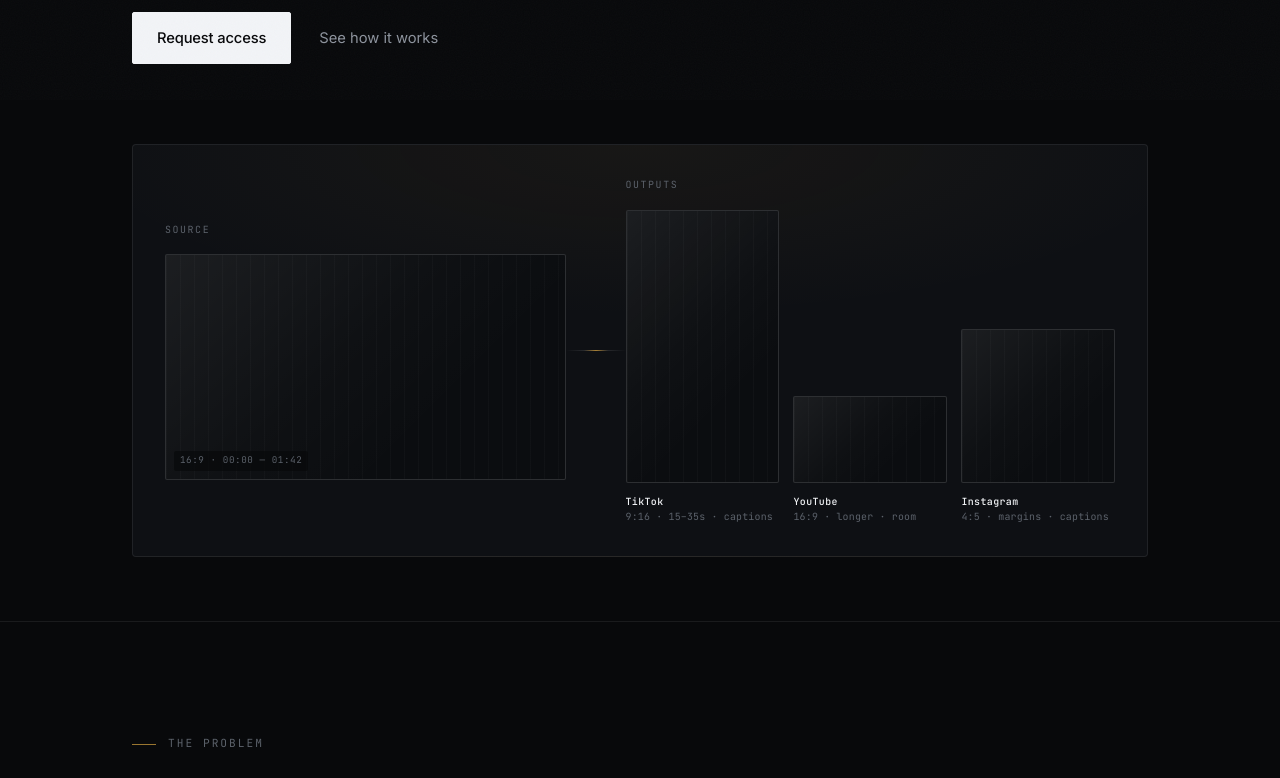
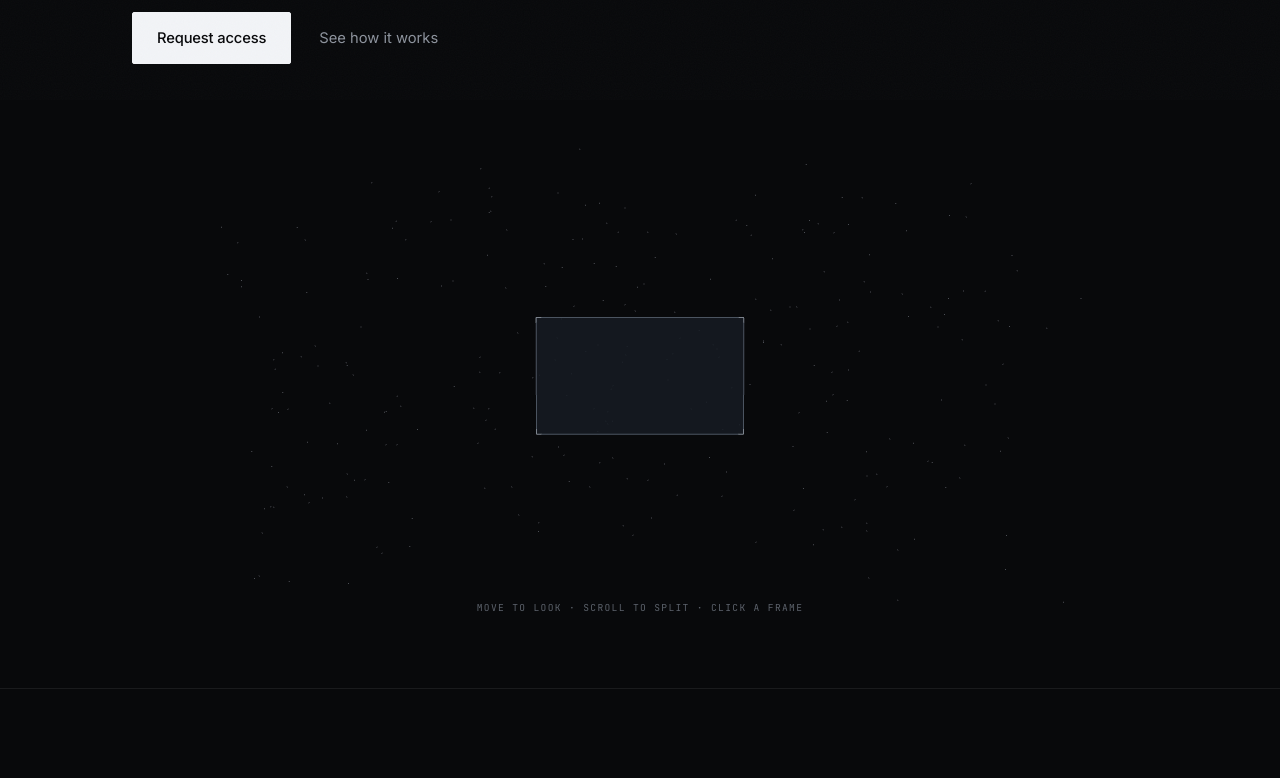
Before and after one commit to cnpt9db5gp-cpu/repackage, a plain HTML site: page docs/index.html in a window 1280 px wide. Shown: the part 700-1478 px from the top of the page. Drawn offline with nearby package versions, Linux system fonts and the light colour scheme; animation ran at ten frames a second.

Commit message:
feat: 3D hero scene — the product as space, not text
One 16:9 plane fractures into three planes at their true aspect ratios, each
carrying the safe-area guide its platform actually enforces. That IS the
product, so the hero shows it rather than describing it.

Interaction
- pointer  → camera parallax and group tilt; the field leans toward you
- scroll  → drives the split, staggered so it reads as a sequence
- hover   → identifies a plane, dims the others
- click   → that plane comes forward

Robustness, learned the hard way
- readPixels self-check before the scene is shown. A canvas that exists but
  painted nothing looks broken, so the page proves it drew before trusting it;
  otherwise the verified static stage stays.
- contrast: first pass used 0x2a2f37 edges on 0x08090b — technically rendered,
  functionally invisible. Edges now 0x525c68 plus corner ticks.
- geometry is a handful of planes, DPR capped at 1.75, pauses when hidden or
  offscreen. Cost is negligible; it should be.

Verified: WebGL rasterises (readPixels confirms lit pixels). Headless Chrome
does not composite a WebGL canvas into screenshots, so the visual is
unconfirmed by screenshot and needs one human look in a real browser.

```diff
--- /dev/null
+++ b/docs/assets/scene.js
@@ -0,0 +1,407 @@
+/**
+ * repackage — hero scene
+ *
+ * The product is: ONE source video becomes THREE correctly-proportioned cuts.
+ * So the hero is exactly that, in space. A single 16:9 plane fractures into
+ * three planes at their true aspect ratios, each carrying the safe-area guide
+ * that platform actually enforces.
+ *
+ * Interaction:
+ *   pointer  → camera parallax + group tilt (the scene leans toward you)
+ *   scroll  → drives the split, so the story is told by moving, not by reading
+ *   hover   → identifies a plane; labels respond
+ *   click   → that plane comes forward
+ *
+ * Constraints held to:
+ *   - no build step, no framework, no npm
+ *   - degrades to the CSS stage if WebGL is unavailable
+ *   - degrades to a static composition under prefers-reduced-motion
+ *   - pauses when hidden or offscreen
+ *   - device pixel ratio capped; geometry is trivial by design
+ */
+
+import * as THREE from "three";
+
+/* ------------------------------------------------------------------ */
+/* config                                                              */
+/* ------------------------------------------------------------------ */
+
+const ACCENT = 0xd9a441;
+const INK = 0x8d939d;
+// Edge colour must read against #08090b. The first pass used 0x2a2f37, which
+// is nearly the background — the scene rendered correctly and was invisible.
+// Contrast is a functional requirement, not a taste call.
+const DIM = 0x525c68;
+const PANEL = 0x161b23;
+
+const PLATFORMS = [
+  { key: "tiktok", name: "TikTok", ar: 9 / 16, size: [0.86, 1.53], slot: [-3.15, 0, -0.55], meta: "9:16 · 15–35s · captions" },
+  { key: "youtube", name: "YouTube", ar: 16 / 9, size: [2.72, 1.53], slot: [0, 0, 0.45], meta: "16:9 · longer · room" },
+  { key: "instagram", name: "Instagram", ar: 4 / 5, size: [1.22, 1.53], slot: [3.15, 0, -0.55], meta: "4:5 · 30–90s · margins" },
+];
+
+const reduceMotion = window.matchMedia("(prefers-reduced-motion: reduce)").matches;
+
+/* ------------------------------------------------------------------ */
+/* boot                                                                */
+/* ------------------------------------------------------------------ */
+
+const canvas = document.getElementById("scene");
+if (!canvas) throw new Error("no canvas");
+
+let renderer;
+try {
+  renderer = new THREE.WebGLRenderer({ canvas, antialias: true, alpha: true, powerPreference: "low-power" });
+} catch (err) {
+  fallback("webgl-unavailable");
+  throw err;
+}
+
+if (!renderer.getContext()) fallback("no-context");
+
+// Cap DPR. The scene is a handful of planes; more pixels buys nothing and
+// costs battery on exactly the phones that need this page to be cheap.
+renderer.setPixelRatio(Math.min(window.devicePixelRatio, 1.75));
+
+const scene = new THREE.Scene();
+const camera = new THREE.PerspectiveCamera(38, 1, 0.1, 100);
+camera.position.set(0, 0.25, 11);
+
+/* ------------------------------------------------------------------ */
+/* geometry helpers                                                    */
+/* ------------------------------------------------------------------ */
+
+/** A frame: translucent panel, crisp edge, and an inner safe-area rectangle. */
+function makeFrame(w, h, { accent = false, safeInset = null } = {}) {
+  const group = new THREE.Group();
+
+  const panel = new THREE.Mesh(
+    new THREE.PlaneGeometry(w, h),
+    new THREE.MeshBasicMaterial({
+      color: PANEL,
+      transparent: true,
+      opacity: 0.9,
+      side: THREE.DoubleSide,
+      depthWrite: false,
+    })
+  );
+  group.add(panel);
+
+  // Outer edge
+  const edge = new THREE.LineSegments(
+    new THREE.EdgesGeometry(new THREE.PlaneGeometry(w, h)),
+    new THREE.LineBasicMaterial({ color: accent ? ACCENT : DIM, transparent: true, opacity: 0.9 })
+  );
+  group.add(edge);
+
+  // Corner ticks — a second, brighter cue so the frame reads even at low
+  // contrast or on a dim display.
+  const tick = 0.09;
+  const pts = [];
+  for (const sx of [-1, 1]) {
+    for (const sy of [-1, 1]) {
+      const cx = (sx * w) / 2;
+      const cy = (sy * h) / 2;
+      pts.push(cx, cy, 0.001, cx - sx * tick, cy, 0.001);
+      pts.push(cx, cy, 0.001, cx, cy - sy * tick, 0.001);
+    }
+  }
+  const tg = new THREE.BufferGeometry();
+  tg.setAttribute("position", new THREE.Float32BufferAttribute(pts, 3));
+  const ticks = new THREE.LineSegments(
+    tg,
+    new THREE.LineBasicMaterial({ color: accent ? ACCENT : INK, transparent: true, opacity: 0.75 })
+  );
+  group.add(ticks);
+
+  // Safe-area guide — the platform's own rule, drawn where it actually applies.
+  if (safeInset) {
+    const sw = w - safeInset.x * 2;
+    const sh = h - safeInset.y * 2;
+    if (sw > 0.05 && sh > 0.05) {
+      const guide = new THREE.LineSegments(
+        new THREE.EdgesGeometry(new THREE.PlaneGeometry(sw, sh)),
+        new THREE.LineBasicMaterial({ color: ACCENT, transparent: true, opacity: 0.55 })
+      );
+      group.add(guide);
+    }
+  }
+
+  return { group, panel, edge };
+}
+
+/* ------------------------------------------------------------------ */
+/* build                                                               */
+/* ------------------------------------------------------------------ */
+
+// The single source frame
+const sourceFrame = makeFrame(3.6, 2.025, { accent: false });
+sourceFrame.group.position.z = 0;
+scene.add(sourceFrame.group);
+
+// The three outputs
+const targets = PLATFORMS.map((p) => {
+  const [w, h] = p.size;
+  // TikTok and Instagram crop hard from the top and bottom — show that.
+  const inset = p.key === "tiktok" ? { x: 0.07, y: 0.12 } : p.key === "instagram" ? { x: 0.09, y: 0.06 } : null;
+  const frame = makeFrame(w, h, { accent: false, safeInset: inset });
+
+  frame.group.position.set(0, 0, 0);
+  frame.group.scale.setScalar(0.001);
+
+  // DOM label, projected each frame. Crisper than canvas text and selectable
+  // by screen readers, which canvas text is not.
+  const label = document.createElement("div");
+  label.className = "scene-label";
+  label.dataset.key = p.key;
+  label.innerHTML = `<b>${p.name}</b><span>${p.meta}</span>`;
+  document.getElementById("labels").appendChild(label);
+
+  scene.add(frame.group);
+  return { ...p, ...frame, label, hover: 0, focus: 0, current: new THREE.Vector3(0, 0, 0) };
+});
+
+// Ambient dust for depth. Cheap, and stops the void reading as flat black.
+const DUST = 260;
+const dustGeo = new THREE.BufferGeometry();
+const dustPos = new Float32Array(DUST * 3);
+for (let i = 0; i < DUST; i++) {
+  dustPos[i * 3] = (Math.random() - 0.5) * 22;
+  dustPos[i * 3 + 1] = (Math.random() - 0.5) * 11;
+  dustPos[i * 3 + 2] = -4 - Math.random() * 8;
+}
+dustGeo.setAttribute("position", new THREE.BufferAttribute(dustPos, 3));
+const dust = new THREE.Points(
+  dustGeo,
+  new THREE.PointsMaterial({ color: INK, size: 0.035, transparent: true, opacity: 0.5, sizeAttenuation: true })
+);
+scene.add(dust);
+
+/* ------------------------------------------------------------------ */
+/* interaction state                                                   */
+/* ------------------------------------------------------------------ */
+
+const pointer = { x: 0, y: 0, tx: 0, ty: 0 };
+let scrollProgress = 0;
+let currentProgress = 0;
+let hoverKey = null;
+let focusKey = null;
+let visible = true;
+
+// pointer → parallax target
+window.addEventListener(
+  "pointermove",
+  (e) => {
+    pointer.tx = (e.clientX / window.innerWidth) * 2 - 1;
+    pointer.ty = (e.clientY / window.innerHeight) * 2 - 1;
+  },
+  { passive: true }
+);
+
+window.addEventListener("pointerleave", () => {
+  pointer.tx = 0;
+  pointer.ty = 0;
+});
+
+// click a plane to bring it forward
+canvas.addEventListener("click", () => {
+  focusKey = focusKey === hoverKey ? null : hoverKey;
+});
+
+// scroll drives the split
+const readScroll = () => {
+  const hero = document.getElementById("top");
+  if (!hero) return;
+  const h = hero.offsetHeight || window.innerHeight;
+  const y = window.scrollY;
+  scrollProgress = Math.min(1, Math.max(0, (y - h * 0.15) / (h * 0.75)));
+};
+window.addEventListener("scroll", readScroll, { passive: true });
+readScroll();
+
+// stop burning frames when nobody's looking
+document.addEventListener("visibilitychange", () => {
+  visible = !document.hidden;
+});
+
+if ("IntersectionObserver" in window) {
+  new IntersectionObserver(
+    ([e]) => { visible = e.isIntersecting && !document.hidden; },
+    { threshold: 0 }
+  ).observe(canvas);
+}
+
+/* ------------------------------------------------------------------ */
+/* raycast hover                                                       */
+/* ------------------------------------------------------------------ */
+
+const raycaster = new THREE.Raycaster();
+const ndc = new THREE.Vector2();
+
+function updateHover() {
+  if (reduceMotion) return;
+  ndc.x = pointer.tx;
+  ndc.y = -pointer.ty;
+  raycaster.setFromCamera(ndc, camera);
+  const hits = raycaster.intersectObjects(targets.map((t) => t.group), true);
+  const key = hits.length ? hits[0].object.parent.userData.key ?? null : null;
+  hoverKey = key;
+  canvas.style.cursor = key ? "pointer" : "default";
+}
+
+targets.forEach((t) => (t.group.userData.key = t.key));
+
+/* ------------------------------------------------------------------ */
+/* resize                                                              */
+/* ------------------------------------------------------------------ */
+
+function resize() {
+  const r = canvas.parentElement.getBoundingClientRect();
+  const w = Math.max(1, r.width);
+  const h = Math.max(1, r.height);
+  renderer.setSize(w, h, false);
+  camera.aspect = w / h;
+
+  // Pull the camera back on narrow screens so the three frames still fit.
+  const needed = 8.6;
+  const vFov = (camera.fov * Math.PI) / 180;
+  const fitH = needed / 2 / Math.tan(vFov / 2);
+  const fitW = needed / 2 / Math.tan(vFov / 2) / camera.aspect;
+  camera.position.z = Math.max(7.5, fitH, fitW * 0.92);
+
+  camera.updateProjectionMatrix();
+}
+window.addEventListener("resize", resize);
+resize();
+
+/* ------------------------------------------------------------------ */
+/* loop                                                                */
+/* ------------------------------------------------------------------ */
+
+const easeOut = (t) => 1 - Math.pow(1 - t, 3);
+const clock = new THREE.Clock();
+
+function layout() {
+  const p = currentProgress;
+  const split = easeOut(p);
+
+  // The source doesn't vanish — it recedes. Provenance stays visible.
+  sourceFrame.group.position.z = -split * 4.2;
+  sourceFrame.group.scale.setScalar(1 - split * 0.42);
+  sourceFrame.panel.material.opacity = 0.85 - split * 0.5;
+  sourceFrame.edge.material.opacity = 0.9 - split * 0.55;
+
+  targets.forEach((t, i) => {
+    // stagger slightly so the fracture reads as a sequence, not a snap
+    const local = Math.min(1, Math.max(0, (p - i * 0.055) / (1 - 0.055 * 2)));
+    const e = easeOut(local);
+
+    t.group.position.set(t.slot[0] * e, t.slot[1] * e, t.slot[2] * e);
+    t.group.scale.setScalar(Math.max(0.001, e));
+
+    const isHover = hoverKey === t.key;
+    const isFocus = focusKey === t.key;
+    const dim = (hoverKey || focusKey) && !isHover && !isFocus;
+
+    t.hover += ((isHover ? 1 : 0) - t.hover) * 0.15;
+    t.focus += ((isFocus ? 1 : 0) - t.focus) * 0.15;
+
+    t.group.position.z += t.focus * 0.7;
+    t.group.rotation.y = (isHover ? 1 : isFocus ? 1 : 0) * -0.14 * (t.focus + t.hover * 0.5);
+
+    t.panel.material.opacity = (0.55 + e * 0.3) * (dim ? 0.45 : 1);
+    t.edge.material.opacity = (0.55 + e * 0.45) * (dim ? 0.4 : 1);
+    t.edge.material.color.setHex(isHover || isFocus ? ACCENT : DIM);
+
+    t.label.classList.toggle("is-active", isHover || isFocus);
+    t.label.classList.toggle("is-dim", dim);
+
+    t.current.copy(t.group.position);
+  });
+}
+
+function projectLabels() {
+  targets.forEach((t) => {
+    const v = t.current.clone().project(camera);
+    const x = (v.x * 0.5 + 0.5) * canvas.clientWidth;
+    const y = (-v.y * 0.5 + 0.5) * canvas.clientHeight;
+    t.label.style.transform = `translate(-50%, 0) translate(${x.toFixed(1)}px, ${(y + t.size[1] / 2 + 18).toFixed(1)}px)`;
+    t.label.style.opacity = String(currentProgress * (t.hover > 0.02 || t.focus > 0.02 ? 1 : 0.9));
+  });
+}
+
+function tick() {
+  requestAnimationFrame(tick);
+  if (!visible) return;
+
+  const dt = Math.min(0.05, clock.getDelta());
+
+  // ease scroll + pointer so nothing snaps
+  currentProgress += (scrollProgress - currentProgress) * Math.min(1, dt * 4.5);
+  pointer.x += (pointer.tx - pointer.x) * Math.min(1, dt * 2.4);
+  pointer.y += (pointer.ty - pointer.y) * Math.min(1, dt * 2.4);
+
+  if (!reduceMotion) {
+    updateHover();
+    layout();
+    projectLabels();
+
+    // camera leans toward the pointer; the whole field tilts with it
+    camera.position.x += (pointer.x * 0.85 - camera.position.x) * Math.min(1, dt * 2.2);
+    camera.position.y += (0.25 - pointer.y * 0.5 - camera.position.y) * Math.min(1, dt * 2.2);
+    camera.lookAt(0, 0, 0);
+
+    dust.rotation.y += dt * 0.012;
+    dust.rotation.x = pointer.y * 0.02;
+  } else if (currentProgress < 0.99) {
+    // reduced motion: jump straight to the composed end state, no motion
+    currentProgress = 1;
+    scrollProgress = 1;
+    layout();
+    projectLabels();
+  }
+
+  renderer.render(scene, camera);
+}
+
+function fallback(reason) {
+  document.documentElement.classList.remove("scene-live");
+  document.documentElement.classList.add("no-webgl");
+  const s = document.getElementById("scene-status");
+  if (s) s.textContent = reason;
+}
+
+// Prove the scene actually rasterised before showing it. A canvas that is
+// present but blank is worse than the static fallback — it looks broken.
+// Reading the framebuffer back is the only honest signal available: if the
+// pixels are still background, we did not draw.
+function pixelsDrew() {
+  try {
+    renderer.render(scene, camera);
+    const gl = renderer.getContext();
+    const w = gl.drawingBufferWidth;
+    const h = gl.drawingBufferHeight;
+    if (!w || !h) return false;
+
+    const buf = new Uint8Array(w * h * 4);
+    gl.readPixels(0, 0, w, h, gl.RGBA, gl.UNSIGNED_BYTE, buf);
+
+    // Count pixels that are meaningfully lighter than the page background.
+    let lit = 0;
+    const step = 4 * 7; // sparse sample; plenty for a coverage check
+    for (let i = 0; i < buf.length; i += step) {
+      if (buf[i] > 40 || buf[i + 1] > 40 || buf[i + 2] > 40) lit++;
+    }
+    return lit > 0;
+  } catch (err) {
+    return false;
+  }
+}
+
+if (pixelsDrew()) {
+  document.documentElement.classList.add("scene-live");
+  requestAnimationFrame(tick);
+} else {
+  // Did not draw. Keep the verified static stage and say so.
+  fallback("canvas-empty");
+}
--- a/docs/assets/style.css
+++ b/docs/assets/style.css
@@ -398,6 +398,96 @@ footer { border-top: 1px solid var(--line); padding: 2rem 0; }
 /* Safety net: if JS ran but the observer never fired, show everything. */
 .js .reveal.failed { opacity: 1; transform: none; }
 
+
+/* ============================================================
+   hero scene — WebGL, with a static fallback
+   ============================================================ */
+
+.scene-wrap { margin-top: 4rem; }
+
+.scene-frame {
+  position: relative;
+  width: 100%;
+  height: clamp(420px, 62vh, 720px);
+}
+
+#scene {
+  display: block;
+  width: 100%;
+  height: 100%;
+}
+
+.scene-labels {
+  position: absolute; inset: 0;
+  pointer-events: none;
+}
+
+.scene-label {
+  position: absolute; top: 0; left: 0;
+  will-change: transform;
+  text-align: center;
+  white-space: nowrap;
+  transition: opacity 0.4s var(--ease);
+}
+.scene-label b {
+  display: block;
+  font-family: var(--mono);
+  font-size: 0.66rem;
+  font-weight: 500;
+  letter-spacing: 0.1em;
+  text-transform: uppercase;
+  color: var(--dim);
+  transition: color 0.35s var(--ease);
+}
+.scene-label span {
+  display: block;
+  font-family: var(--mono);
+  font-size: 0.58rem;
+  color: var(--dimmer);
+  margin-top: 2px;
+}
+.scene-label.is-active b { color: var(--accent); }
+.scene-label.is-dim { opacity: 0.35; }
+
+.scene-hint {
+  position: absolute; left: 50%; bottom: 0.5rem;
+  transform: translateX(-50%);
+  margin: 0;
+  font-family: var(--mono);
+  font-size: 0.6rem;
+  letter-spacing: 0.14em;
+  text-transform: uppercase;
+  color: var(--dimmer);
+  pointer-events: none;
+}
+
+.sr-only {
+  position: absolute; width: 1px; height: 1px;
+  padding: 0; margin: -1px; overflow: hidden;
+  clip: rect(0 0 0 0); white-space: nowrap; border: 0;
+}
+
+/* Labels and hints only exist once the scene is actually rendering. */
+.scene-labels, .scene-hint { opacity: 0; transition: opacity 0.6s var(--ease); }
+.scene-live .scene-labels, .scene-live .scene-hint { opacity: 1; }
+
+/* Fallback logic: the static stage is hidden by default and only shown when
+   WebGL is unavailable, so nobody ever sees both. */
+#stage-fallback { display: none; }
+.no-webgl #stage-fallback { display: block; }
+.no-webgl .scene-frame { display: none; }
+.no-webgl .scene-wrap { margin-top: 5rem; }
+
+@media (max-width: 620px) {
+  .scene-frame { height: clamp(320px, 48vh, 420px); }
+  .scene-label span { display: none; }
+  .scene-hint { font-size: 0.52rem; }
+}
+
+@media (prefers-reduced-motion: reduce) {
+  .scene-labels { opacity: 1; }
+}
+
 /* ---------------- responsive ---------------- */
 
 @media (max-width: 900px) {
--- a/docs/index.html
+++ b/docs/index.html
@@ -61,46 +61,32 @@
   </div>
 
   <!-- the product, shown -->
-  <div class="shell stage-wrap reveal" style="--d:320ms">
+  <div class="scene-wrap reveal" style="--d:320ms">
+    <div class="scene-frame">
+      <canvas id="scene" aria-hidden="true"></canvas>
+      <div id="labels" class="scene-labels" aria-hidden="true"></div>
+      <p class="scene-hint">move to look &middot; scroll to split &middot; click a frame</p>
+      <span id="scene-status" class="sr-only"></span>
+    </div>
+
+    <!-- Static fallback. Only shown when WebGL is unavailable. -->
+    <div class="stage-wrap" id="stage-fallback">
       <div class="stage" id="stage">
         <div class="stage-src">
           <div class="label">source</div>
           <div class="frame frame-src">
             <div class="content"></div>
-          <span class="dims">16:9 · 00:00 — 01:42</span>
+            <span class="dims">16:9 &middot; 00:00 &mdash; 01:42</span>
           </div>
         </div>
-
         <div class="stage-wire"><span></span></div>
-
         <div class="stage-outs">
           <div class="label">outputs</div>
           <div class="outs">
-          <figure class="out" data-ar="9:16">
-            <div class="frame frame-tall">
-              <div class="content"></div>
-              <div class="safe"></div>
-              <div class="caption">caption</div>
+            <figure class="out" data-ar="9:16"><div class="frame frame-tall"><div class="content"></div><div class="safe"></div></div><figcaption><b>TikTok</b><span>9:16 &middot; 15&ndash;35s</span></figcaption></figure>
+            <figure class="out" data-ar="16:9"><div class="frame frame-wide"><div class="content"></div></div><figcaption><b>YouTube</b><span>16:9 &middot; longer</span></figcaption></figure>
+            <figure class="out" data-ar="1:1"><div class="frame frame-square"><div class="content"></div><div class="safe"></div></div><figcaption><b>Instagram</b><span>4:5 &middot; margins</span></figcaption></figure>
           </div>
-            <figcaption><b>TikTok</b><span>9:16 · 15–35s · captions</span></figcaption>
-          </figure>
-
-          <figure class="out" data-ar="16:9">
-            <div class="frame frame-wide">
-              <div class="content"></div>
-              <div class="safe"></div>
-            </div>
-            <figcaption><b>YouTube</b><span>16:9 · longer · room</span></figcaption>
-          </figure>
-
-          <figure class="out" data-ar="1:1">
-            <div class="frame frame-square">
-              <div class="content"></div>
-              <div class="safe"></div>
-              <div class="caption">caption</div>
-            </div>
-            <figcaption><b>Instagram</b><span>4:5 · margins · captions</span></figcaption>
-          </figure>
         </div>
       </div>
     </div>
@@ -254,7 +240,9 @@
   </div>
 </footer>
 
+<script type="importmap">{"imports":{"three":"https://cdn.jsdelivr.net/npm/three@0.160.0/build/three.module.js"}}</script>
 <script src="assets/waitlist.js"></script>
+<script type="module" src="assets/scene.js"></script>
 <script src="assets/main.js"></script>
 </body>
 </html>
```
Lines whose indentation alone changed are shown as unchanged.
